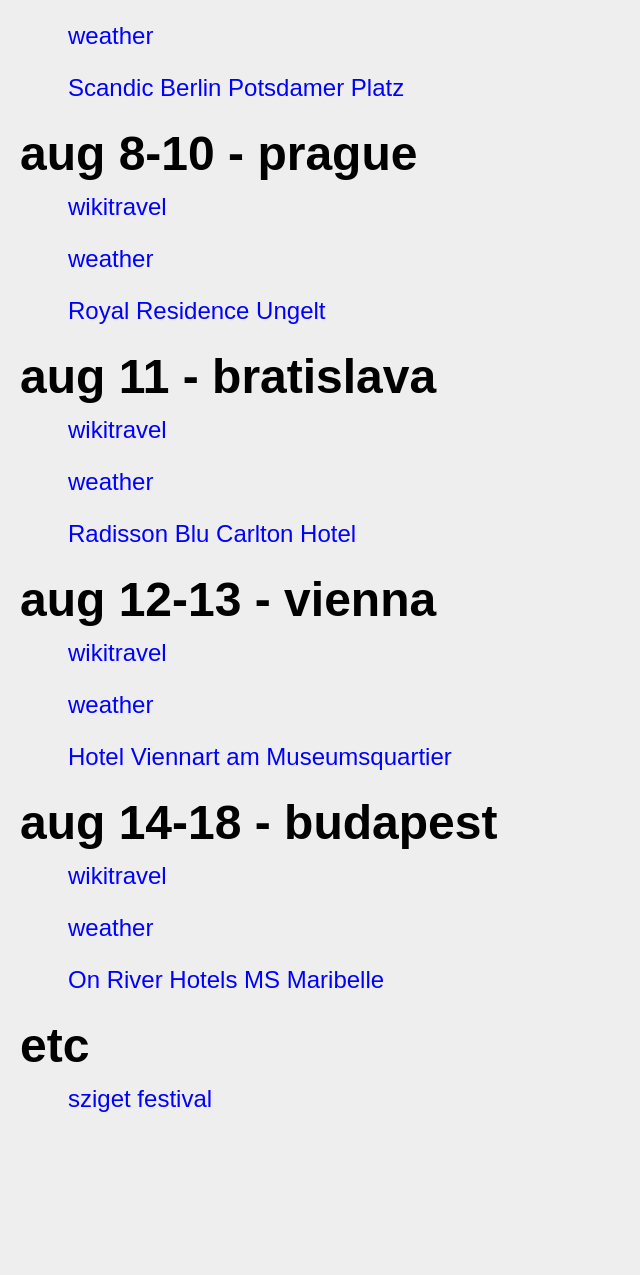
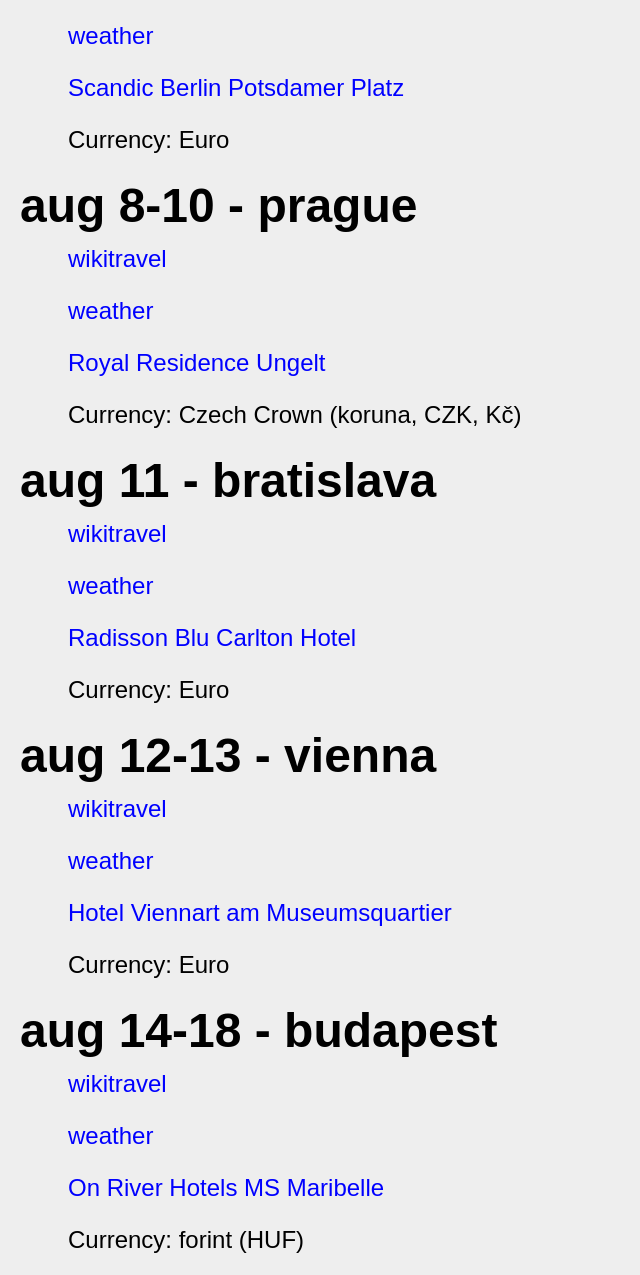
Before and after one commit to pmuellr/euro-2017-08, a plain HTML site: page index.html in a window 1280 px wide. Shown: the part 288-1563 px from the top of the page, without its empty margins (0-640 px from the left). Before the commit the page ends 1445 px from the top, so only its background shows below. Drawn offline with Linux system fonts and the light colour scheme.

Commit message:
add currency

```diff
--- a/index.html
+++ b/index.html
@@ -75,6 +75,8 @@
       <p><a href="https://www.scandichotels.com/hotels/germany/berlin/scandic-berlin-potsdamer-platz">
         Scandic Berlin Potsdamer Platz
       </a></p>
+
+      <p>Currency: Euro</p>
     </div>
 
     <!-- =============================================================== -->
@@ -88,6 +90,8 @@
       <p><a href="http://www.ungelt.cz/en/">
         Royal Residence Ungelt
       </a></p>
+
+      <p>Currency: Czech Crown (koruna, CZK, Kč)</p>
     </div>
 
     <!-- =============================================================== -->
@@ -101,6 +105,8 @@
       <p><a href="https://www.radissonblu.com/en/hotel-bratislava">
         Radisson Blu Carlton Hotel
       </a></p>
+
+      <p>Currency: Euro</p>
     </div>
 
     <!-- =============================================================== -->
@@ -114,6 +120,8 @@
       <p><a href="http://austrotel.at/hotel-viennart/en/">
         Hotel Viennart am Museumsquartier
       </a></p>
+
+      <p>Currency: Euro</p>
     </div>
 
     <!-- =============================================================== -->
@@ -127,6 +135,8 @@
       <p><a href="http://maribelle.hu/en/">
         On River Hotels MS Maribelle
       </a></p>
+
+      <p>Currency: forint (HUF)</p>
     </div>
 
     <!-- =============================================================== -->
```
